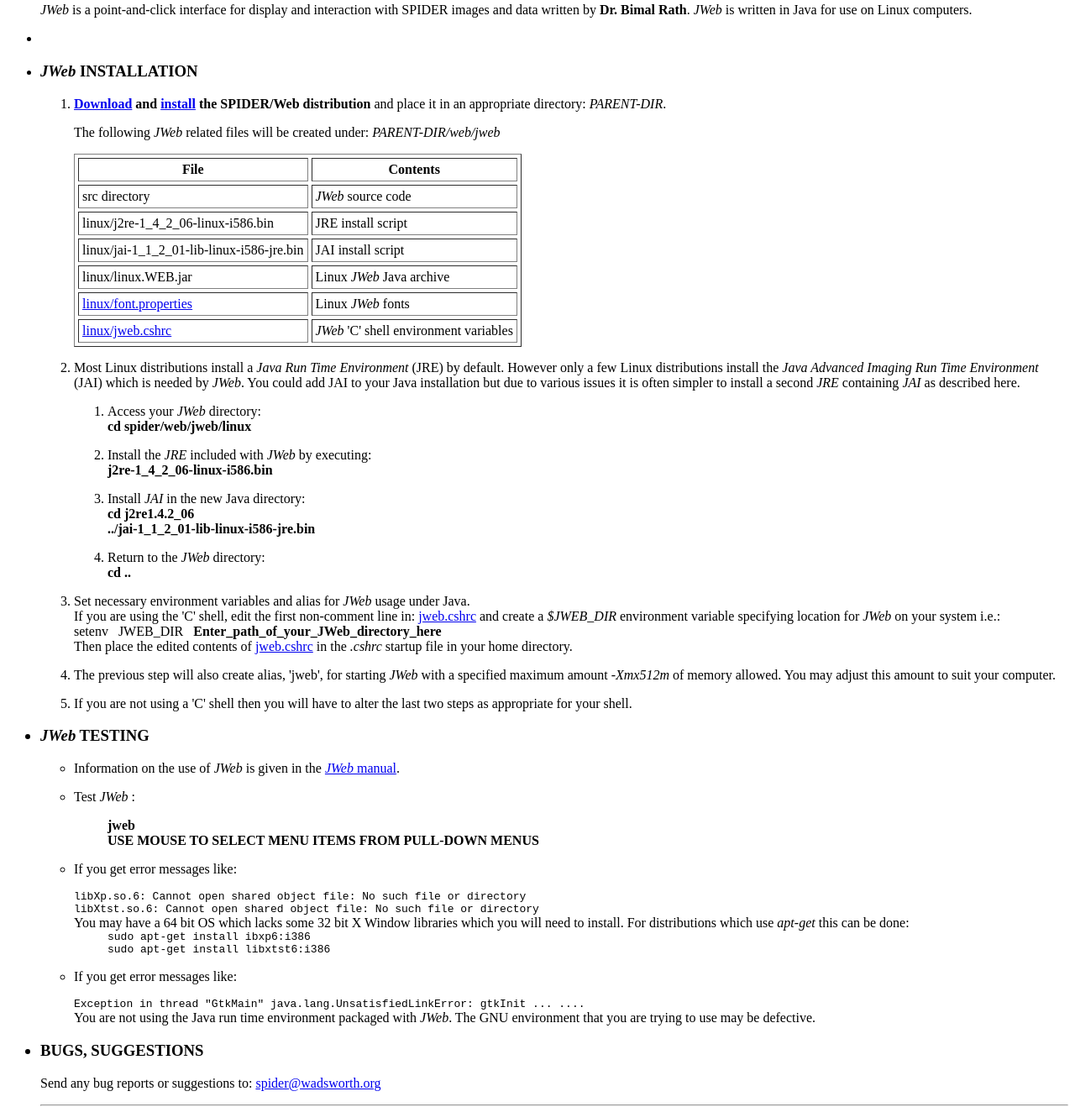
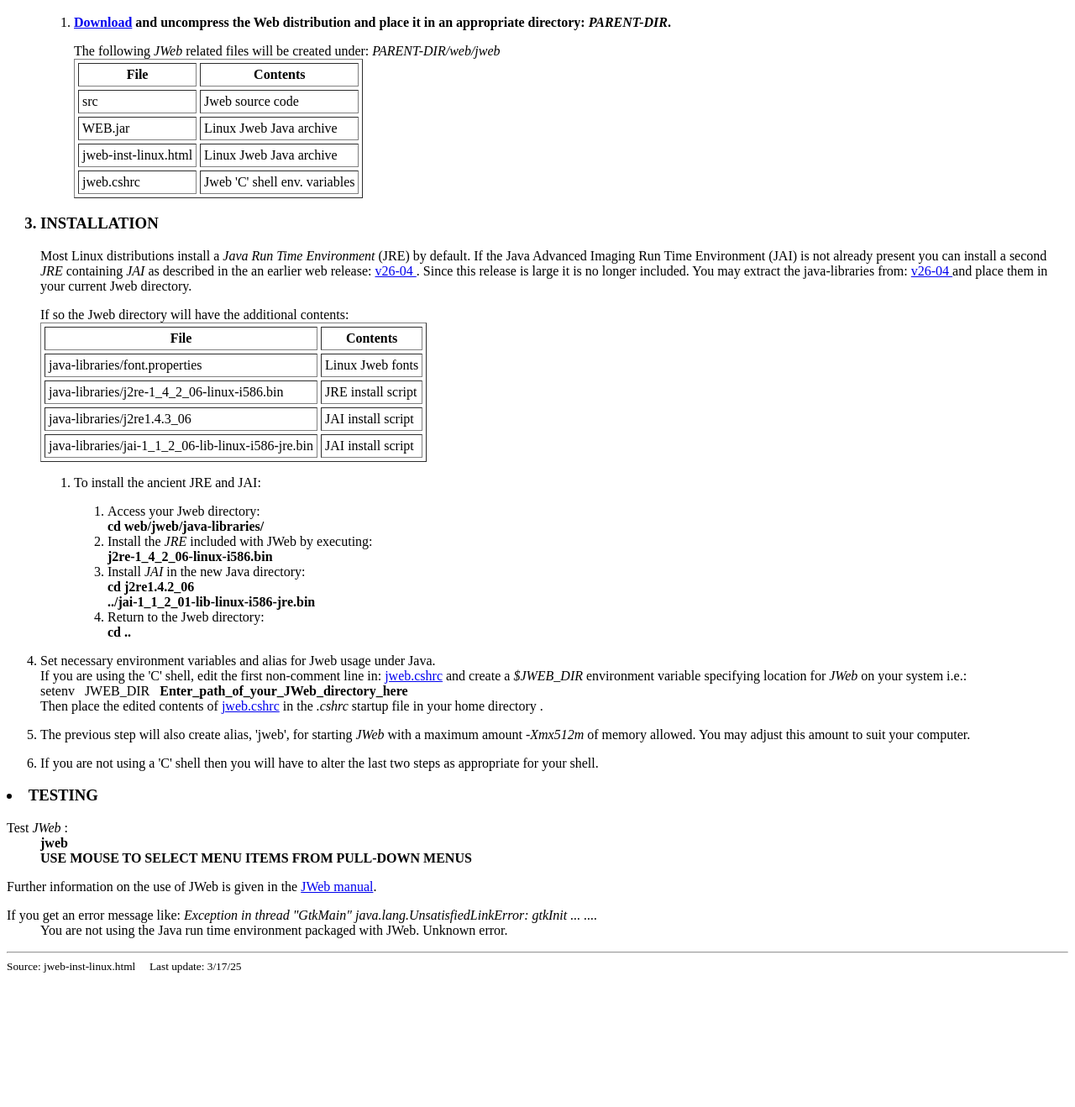
Before and after one commit to spider-em/Web, a plain HTML site: page docs/jweb-inst-linux.html in a window 1280 px wide. Shown: the part 148-1466 px from the top of the page at 84% size. After the commit the page ends 1315 px from the top, so only its background shows below. Drawn offline with Linux system fonts and the light colour scheme.

```diff
--- a/docs/jweb-inst-linux.html
+++ b/docs/jweb-inst-linux.html
@@ -1,95 +1,102 @@
 <html>
+
 <head>
 <title>JWeb : Installation on Linux</title>
 </head>
 
 <body>
 
-<hr />
-<h1>
-<img align="left" width="103" height="78" alt="Web Icon" src="web_icon.gif"></a>
-   &nbsp;&nbsp;   JWeb : Installation on Linux
-</h1>
-<p><hr /> <p>
+<ol>
+<h3><li><a name="general">INTRODUCTION </a></li></h3>
+    JWeb is a point-and-click interface for display and interaction
+    with SPIDER images and data written by <b>Dr. Bimal Rath</b>.
+    JWeb is written in Java was developed and tested on  Linux, SGi Irix &
+    Windows computers. </p>
 
-<ul>
+<h3><li><a name="loading">LOADING JWeb</a><br />
+        (Probably has already been done if you have installed SPIDERweb or Web)</h3>
 
-<li><h3><a name="general">GENERAL </a></h3>
-    <i>JWeb</i> is a point-and-click interface for display and interaction
-    with SPIDER images and data written by <b>Dr. Bimal Rath</b>.
-    <i>JWeb</i> is written in Java for use on  Linux  computers.
-<li>
-
+   <ol>
+   <li><b> <a href="https://github.com/spider-em/Web/releases">Download</a>
+        and uncompress the Web distribution and place it in
+        an appropriate directory: <i>PARENT-DIR</i>.</b>
    <p />
 
-<li><h3><a name="installation"> <i>JWeb</i> INSTALLATION </a></h3>
-
-  <ol>
-
-  <li><b> <a href="../../spider/docs/spi-register.html">Download</a> and
-          <a href="../../spider/docs/spider-inst-linux.html">install</a>
-        the SPIDER/Web distribution</b> and place it in
-        an appropriate directory: <i>PARENT-DIR</i>.
-  <p />
-
-   The following <i>JWeb</i> related files will be created under: <i>PARENT-DIR/web/jweb</i>
-   <p />
+   <p>The following <i>JWeb</i> related files will be created under:
+       <i>PARENT-DIR/web/jweb</i>
 
    <table border="1" cellpadding="4" cellspacing="4">
-      <tr> <th halign="left">File</th>                                               <th halign="left">Contents </th> </tr>
-      <tr><td>src directory</td>                                                     <td><i>JWeb</i> source code</td>        </tr>
-      <tr><td>linux/j2re-1_4_2_06-linux-i586.bin</td>                                <td>JRE install script</td>      </tr>
-      <tr><td>linux/jai-1_1_2_01-lib-linux-i586-jre.bin</td>                         <td>JAI install script </td>     </tr>
-      <tr><td>linux/linux.WEB.jar</td>                                               <td>Linux <i>JWeb</i> Java archive</td>       </tr>
-      <tr><td><a href="../jweb/linux/font.properties">linux/font.properties</a></td> <td>Linux <i>JWeb</i> fonts</td>              </tr>
-      <tr><td><a href="../jweb/linux/jweb.cshrc">linux/jweb.cshrc</a>                <td><i>JWeb</i> 'C' shell environment variables</td> </tr>
+    <tr><th halign="left">File</th>     <th halign="left">Contents </th> </tr>
+
+    <tr><td> src </td>                  <td>Jweb source code </td>       </tr>
+    <tr><td> WEB.jar </td>              <td>Linux Jweb Java archive</td> </tr>
+    <tr><td> jweb-inst-linux.html </td> <td>Linux Jweb Java archive</td> </tr>
+    <tr><td> jweb.cshrc </td>           <td> Jweb 'C' shell env. variables</td></tr>
    </table>
+   </ol>
    </li>
 
-   <li>Most Linux distributions install a <i>Java Run Time Environment</i> (JRE) by default.
-   However only a few Linux distributions install the
-   <i>Java Advanced Imaging Run Time Environment</i> (JAI) which is needed by <i>JWeb</i>.
-   You could add JAI to your Java installation but due to various issues it is
-   often simpler to install a second <i>JRE</i> containing <i>JAI</i> as described here.</p>
 
+<h3><li><a name="installation"> INSTALLATION </a></li></h3>
+
+   <p> Most Linux distributions install a <i>Java Run Time Environment</i> (JRE) by  default.
+       If the Java Advanced Imaging Run Time Environment</i> (JAI) is not already present
+       you can install a second
+       <i>JRE</i> containing <i>JAI</i> as described in the an earlier web release:
+       <a href="https://github.com/spider-em/Web/releases"> v26-04 </a>. Since this release is large
+       it is no longer included.  You may extract the java-libraries from:
+       <a href="https://github.com/spider-em/Web/releases"> v26-04 </a> and place them in your
+       current Jweb directory. </p>
+
+    <p> If so the Jweb directory will have the additional contents:
+
+       <table border="1" cellpadding="4" cellspacing="4">
+       <tr><th halign="left">File</th>                          <th halign="left">Contents </th> </tr>
+       <tr><td>java-libraries/font.properties </td> <td>Linux Jweb fonts</td>   </tr>
+       <tr><td>java-libraries/j2re-1_4_2_06-linux-i586.bin </td>     <td>JRE install script</td> </tr>
+       <tr><td>java-libraries/j2re1.4.3_06                           </td><td>JAI install script</td> </tr>
+       <tr><td>java-libraries/jai-1_1_2_06-lib-linux-i586-jre.bin    </td><td>JAI install script</td>
+       </table>
+     </p>
+
+     <dl>
      <ol>
-   <p />
+     <li> <p>  To install the ancient JRE and JAI:
+           <ol>
+           <li> Access your Jweb directory:                     <br />
+                <b>cd web/jweb/java-libraries/                  </b>
+           </li>
 
-   <li> Access your <i>JWeb</i> directory:    <br />
-        <b>cd spider/web/jweb/linux</b>
+          <li> Install the <i>JRE</i> included with JWeb by executing: <br />
+                 <b> j2re-1_4_2_06-linux-i586.bin</b>             <br />
           </li>
-   <p />
-
-   <li> Install the <i>JRE</i> included with <i>JWeb</i> by executing: <br />
-       <b> j2re-1_4_2_06-linux-i586.bin</b>  <br />
-   </li>
-   <p />
 
           <li> Install <i>JAI</i> in the new Java directory:     <br />
-       <b> cd j2re1.4.2_06 </b> <br />
-       <b> ../jai-1_1_2_01-lib-linux-i586-jre.bin</b>     <br />
+                  <b> cd j2re1.4.2_06 </b>                        <br />
+                  <b> ../jai-1_1_2_01-lib-linux-i586-jre.bin</b>  <br />
           </li>
-   <p />
 
-   <li> Return to the <i>JWeb</i> directory:              <br />
-        <b> cd .. </b> <br />
-   </li>
+          <li> Return to the Jweb directory:                      <br />
+                  <b> cd .. </b>                                  <br />
+          </li></p>
           </ol>
-   <p />
+      </dl>
 
-    <li> Set necessary environment variables and alias for <i>JWeb</i> usage under Java. <br />
+    <p> <li>
+    Set necessary environment variables and alias for Jweb usage under Java. <br />
     If you are  using the 'C' shell, edit the first non-comment line in:
     <a href="../jweb/linux/jweb.cshrc">jweb.cshrc</a> and create a
-    <i>$JWEB_DIR</i> environment variable specifying location for <i>JWeb</i> on your system i.e.: <br />
+    <i>$JWEB_DIR</i> environment variable specifying location for <i>JWeb</i> on your system i.e.:<br />
     setenv &nbsp; JWEB_DIR &nbsp;   <b> Enter_path_of_your_JWeb_directory_here </b><br />
     Then place the edited contents of <a href="../jweb/linux/jweb.cshrc">jweb.cshrc</a>
-    in the <i>.cshrc</i> startup file in your home directory.  <br />
-    <li>
-    <p />
+    in the <i>.cshrc</i> startup file in your home directory .<br />
+    </li>
+
+    <p><li>
     <dt> The previous step will also create alias, 'jweb', for starting <i>JWeb</i> with a
-    specified maximum amount <i>-Xmx512m</i> of memory allowed. You may adjust this amount
-    to suit your computer.                                       <br />
-    </li>
+    maximum amount <i>-Xmx512m</i> of memory allowed. You may adjust this amount
+    to suit your computer.<br />
+    </li></p>
 
     <p><li>
     If you are not using a 'C' shell then you will have to alter the last two
@@ -98,58 +105,33 @@
 
     </ol>
 
-<h3><li><a name="testing"> <i>JWeb</i> TESTING</a></li></h3>
+<h3><li><a name="testing"> TESTING</a></li></h3>
 
-    <ul>
-
-    <li>Information on the use of <i>JWeb</i> is given in the <a href="jweb.html"><i>JWeb</i> manual</a>. </li>
-    <p />
-
-    <li>Test <i>JWeb</i> : </li>
     <dl>
+    <p><dt>Test <i>JWeb</i> : </dt>
     <dd><b>jweb </b></dd>
     <dd><b>USE MOUSE TO SELECT MENU ITEMS FROM PULL-DOWN MENUS </b></dd>
-    </dl>
-    <p />
-
-    <li>If you get error messages like:</li>
-    <dl>
-    <dt> <kbd><code>libXp.so.6:   Cannot open shared object file: No such file or directory</code></kbd></dt>
-    <dt> <kbd><code>libXtst.so.6: Cannot open shared object file: No such file or directory</code></kbd></dt>
-    <dt> You may have a 64 bit OS which lacks some 32 bit X Window libraries
-        which you will need to install. For distributions which use <i>apt-get</i> this can be done:
-    </dt>
-
-    <dd><kbd> sudo apt-get install ibxp6:i386    </kbd></dd>
-    <dd><kbd> sudo apt-get install libxtst6:i386 </kbd></dd>
-    </dl>
-    <p />
-
-
-    <li>If you get error messages like:</li>
-    <dl>
-    <dt> <kbd><code>Exception in thread "GtkMain" java.lang.UnsatisfiedLinkError: gtkInit ... ....</code></kbd> </dt>
-    <dt>You are not using the Java run time environment packaged with <i>JWeb</i>.  The GNU
-          environment that you are trying to use may be defective. </dt>
-    </dl>
-    </ul>
-    <p />
-
-
-<h3><li><a name="bugs"> BUGS, SUGGESTIONS </a></li></h3>
+    </dl></p>
 
     <dl>
-    <p><dt>Send any bug reports or suggestions to:
-       <a href="mailto:spider@wadsworth.org">spider@wadsworth.org</a> <br />
+    <p><dt>Further information on the use of JWeb is given in the
+    <a href="jweb.html">JWeb manual</a>. </p></dt>
+    </dl></p>
+
+    <p><dl>
+      <dt>If you get an error message like:
+      <i>Exception in thread "GtkMain" java.lang.UnsatisfiedLinkError: gtkInit ... ....</i> </dt>
+      <dd>You are not using the Java run time environment packaged with JWeb. Unknown error.</dd>
+    </dl> </p>
     </dl>
 
 </ol>
 
-<hr />
+<hr>
 
 <small>
 Source: jweb-inst-linux.html   &nbsp;&nbsp;&nbsp;
-  Last update: 1/25/17           &nbsp;&nbsp;&nbsp;&nbsp;
+Last update: 3/17/25           &nbsp;&nbsp;&nbsp;&nbsp;
 </small>
 
 </body>
```
Also changed, not shown: jweb/jweb-inst-linux.html (+9 -7 lines). Lines whose indentation alone changed are shown as unchanged.
